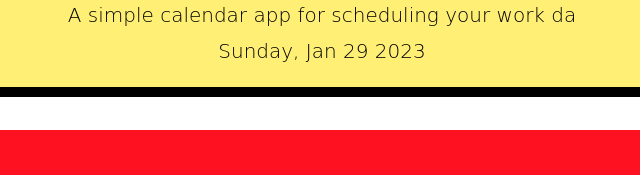
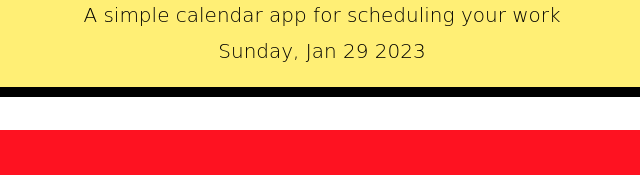
Before and after one commit to AjinThapa2000/work-scheduler, a plain HTML site: page index.html in a window 1280 px wide. Shown: the part 363-538 px from the top of the page, 318-958 px from the left. Drawn offline with nearby package versions, Linux system fonts and the light colour scheme.

Commit message:
title text modification

```diff
--- a/index.html
+++ b/index.html
@@ -35,7 +35,7 @@
         </div>
       </div>
       <h1 class="display-3"><img src="./assets/image/work.png" height="150em"></h1>
-      <p class="lead">A simple calendar app for scheduling your work da</p>
+      <p class="lead">A simple calendar app for scheduling your work </p>
       <p id="currentDay" class="lead"></p>
     </header>
     <div class="container">
```
